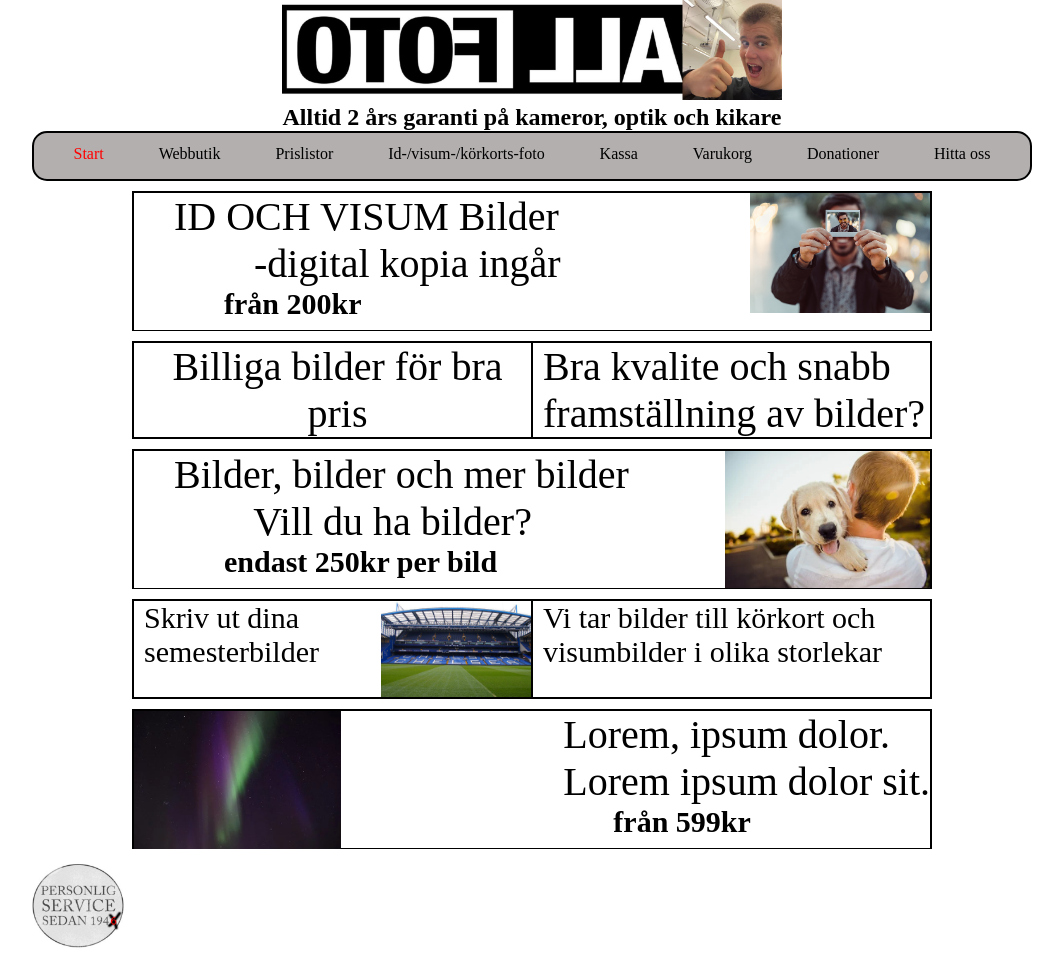
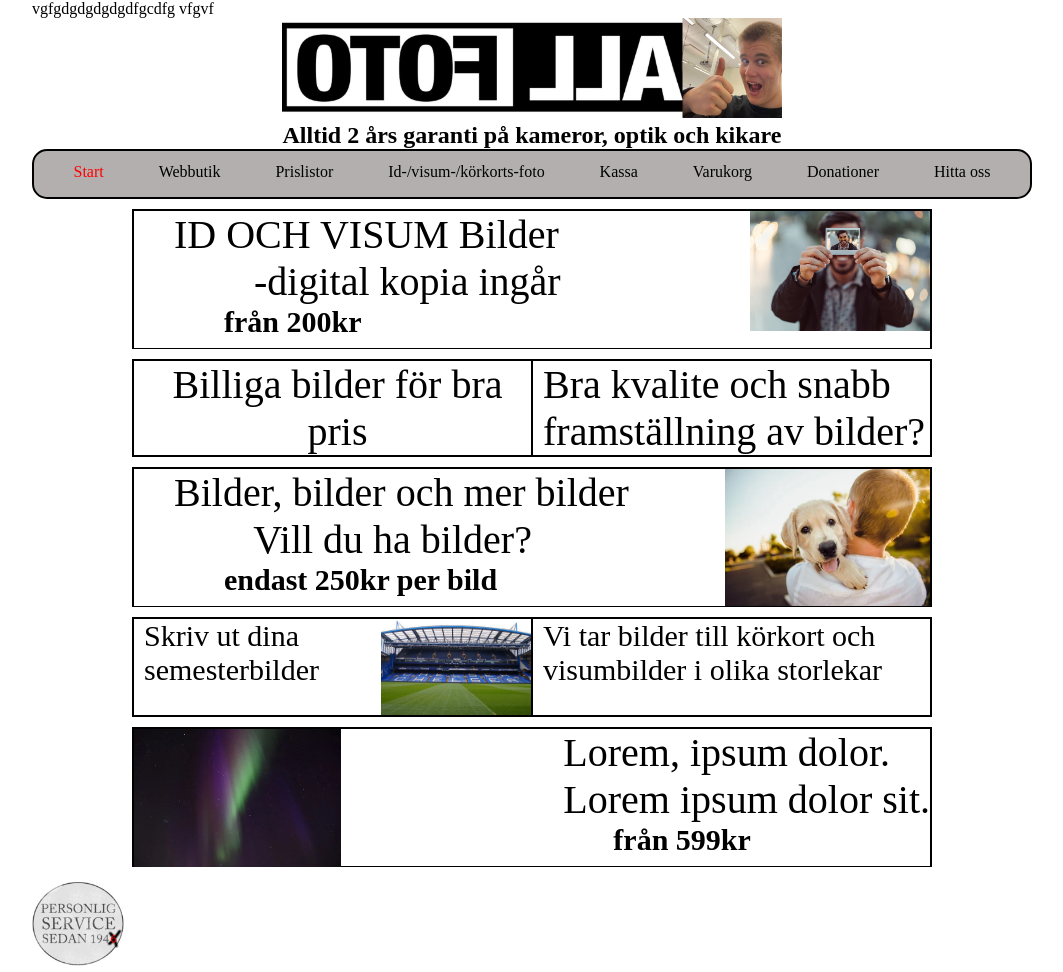
Before and after one commit to didrikvarma/Slutprojekt, a plain HTML site: page index.html in a window 1280 px wide. Shown: the top 972 px of the page, without its empty margins (108-1171 px from the left). Drawn offline with Linux system fonts and the light colour scheme.

Commit message:
Update index.html

```diff
--- a/index.html
+++ b/index.html
@@ -7,6 +7,7 @@
     <link rel="stylesheet" href="mall.css">
 </head>
 <body>
+    vgfgdgdgdgdgdfgcdfg vfgvf
     <header>
             <img src="img/Logo_Start_2021-scaled.jpg" alt="Logo" height=100px; width=500px><h1>Alltid 2 års garanti på kameror, optik och kikare</h1>
                 <div class="container">
```
